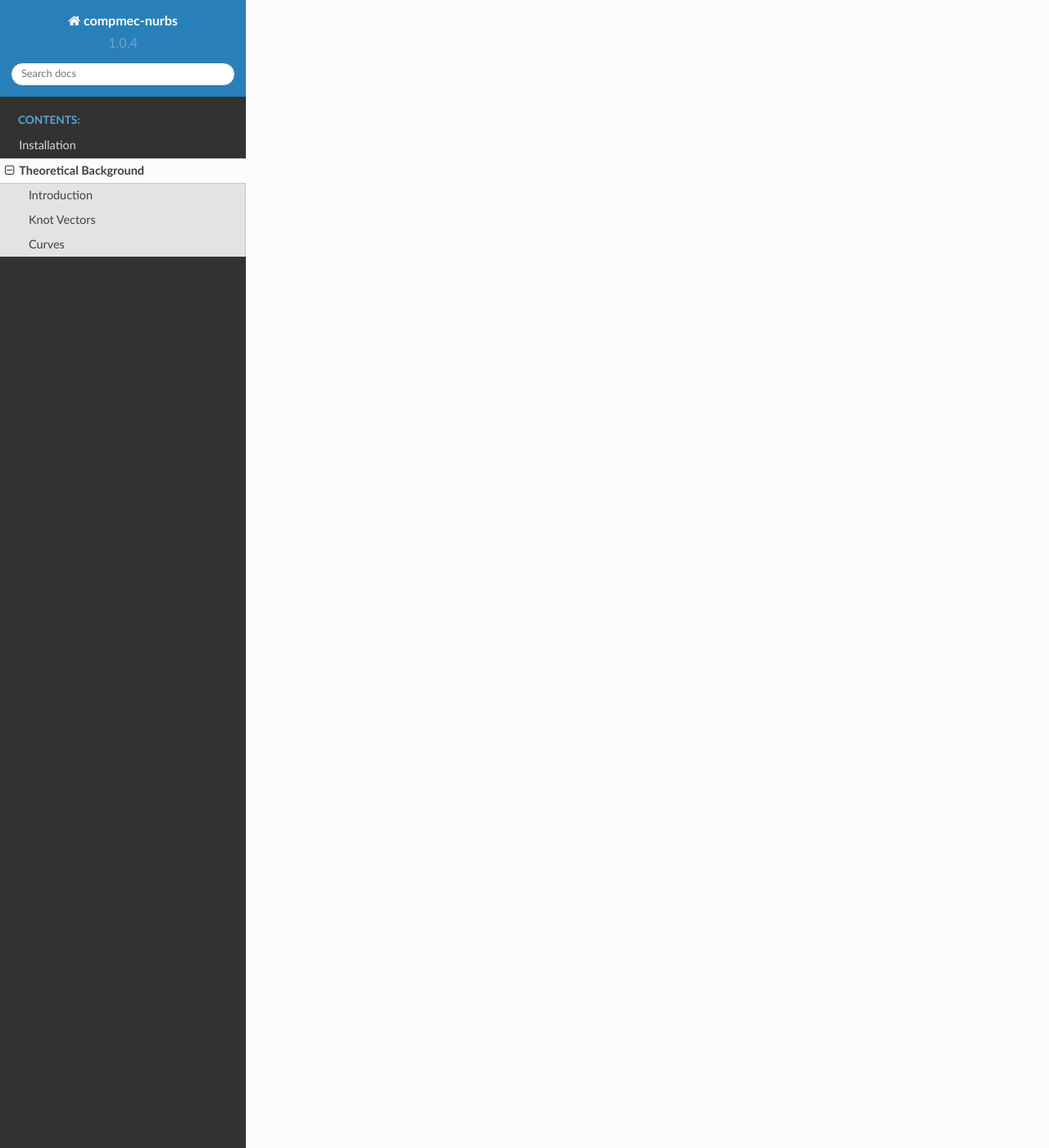
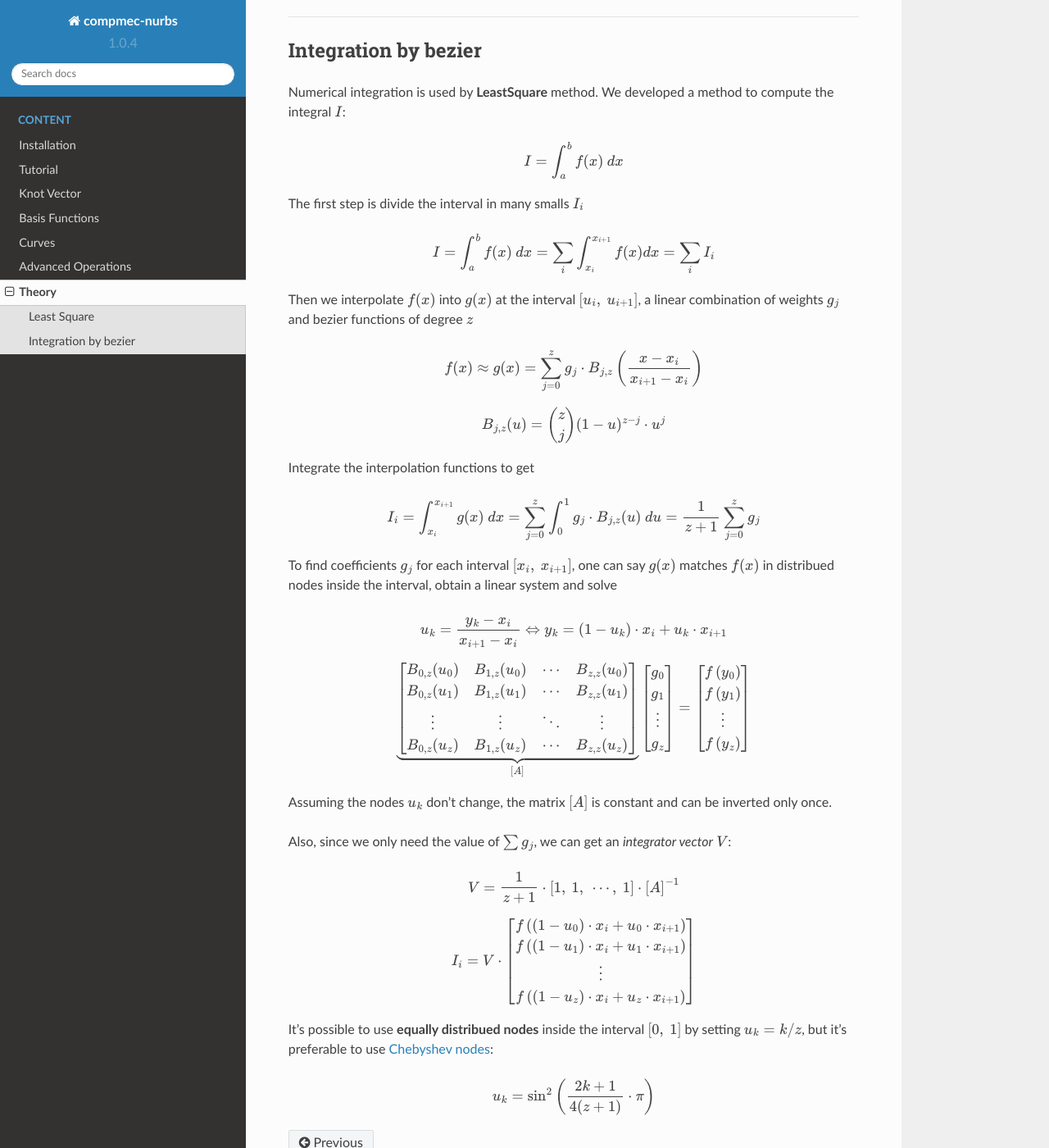
Before and after one commit to compmec/pynurbs, a Sphinx documentation site: the page built from docs/source/rst/theory.rst, in a window 1280 px wide and 1400 px high, scrolled down 1711 px. Shown: the whole window at 82% size. Built offline with Sphinx 7.4.7 and the Read the Docs theme 2.0.0, drawn with Linux system fonts in a browser that asks for light colours; the version number is read from the project's files by our own code; some of the changed text lies outside the part shown.

Commit message:
Update docs

```diff
--- /dev/null
+++ b/docs/source/rst/curve.rst
@@ -0,0 +1,3 @@
+===============
+Curves
+===============
--- a/docs/source/rst/theory.rst
+++ b/docs/source/rst/theory.rst
@@ -1,12 +1,128 @@
-Theoretical Background
-======================
+Theory
+=============
 
-Introduction
-------------
+---------------
+Least Square
+---------------
 
-Knot Vectors
-------------
+Many implementations shown in NURBS book didn't work, like ``knot_insert``, ``knot_remove``, ``degree_increase`` and ``degree_decrease``.
+Another approach was made to contour this problem, which is by using the **LeastSquare** method.
+This method can be also understood as Galerkin's method, which reduces the integral of the residual square.
+
+Let :math:`\mathbf{C}` and :math:`\mathbf{D}` be two curves defined by
+
+.. math::
+    \mathbf{C}(u) = \sum_{i=0}^{n-1} f_{i}(u) \cdot \mathbf{P}_i
+
+.. math::
+    \mathbf{D}(u) = \sum_{i=0}^{m-1} g_{i}(u) \cdot \mathbf{Q}_i
+
+The objective is to find the values of :math:`\mathbf{Q}` such :math:`\mathbf{D}` keeps as near as possible to :math:`\mathbf{C}`.
+It's done by reducing the residual square :math:`J`
+
+.. math::
+    J\left(\mathbf{Q}\right) = \int_{a}^{b} \|\mathbf{C}(u)-\mathbf{D}(u)\|^2 \ du
+
+Using the projection method, it's possible to get :math:`m` equations
+
+.. math::
+    \int_{a}^{b} \left[ \mathbf{C}(u)-\mathbf{D}(u)\right] \cdot g_{i}(u) \ du = 0
+
+.. math::
+    \forall i = 0, \ \cdots, \ m-1
+
+Expand to
+
+.. math::
+    \left[M\right] \cdot \mathbf{Q} = \left[L\right]\cdot \mathbf{P}
+
+.. math::
+    \left[M\right]_{ij} = \int_{a}^{b} g_{i}(u) \cdot g_{j}(u) \ du
+.. math::
+    \left[L\right]_{ij} = \int_{a}^{b} g_{i}(u) \cdot f_{j}(u) \ du
+
+Now it depends only on the computation of the terms :math:`M` and :math:`K` to find :math:`\mathbf{Q}` from :math:`\mathbf{P}`.
 
 
-Curves
-------
+.. math::
+    \mathbf{Q}^{\star} = \underbrace{\left[M\right]^{-1}\left[L\right]}_{\left[T\right]}\cdot \mathbf{P}
+
+Another important value is about the error:
+
+    If :math:`\mathbf{V}` is obtained from a ``knot_insert`` or ``degree_increase`` from :math:`\mathbf{U}`, then :math:`\mathbf{D}` is equal to :math:`\mathbf{C}`, giving a zero error.
+    But if :math:`\mathbf{V}` is obtained from a ``knot_remove`` or ``degree_decrease`` from :math:`\mathbf{U}`, then :math:`\mathbf{D}` may not be equal to :math:`\mathbf{C}`, giving a non-zero error.
+
+    We use :math:`J` to evaluate this error:
+
+    .. math::
+        J_{min} = J(\mathbf{Q}^{\star}) = \mathbf{P}^{T} \cdot \left[E\right] \cdot \mathbf{P}
+
+    .. math::
+        \left[E\right] = \left[K\right] - \left[L\right]^{T}\left[M\right]^{-1}\left[L\right]
+
+    .. math::
+        \left[K\right]_{ij} = \int_{a}^{b} f_{i}(u) \cdot f_{j}(u) \ du
+
+
+.. note::
+    There are :math:`n` control points :math:`\mathbf{P}` and :math:`m` control points :math:`\mathbf{Q}`
+
+    * :math:`K` is a :math:`(n \times n)` matrix
+    * :math:`L` is a :math:`(m \times n)` matrix
+    * :math:`M` is a :math:`(m \times m)` matrix
+    * :math:`T` is a :math:`(m \times n)` matrix
+    * :math:`E` is a :math:`(n \times n)` matrix
+
+
+----------------------------------------------------------------
+
+---------------------
+Integration by bezier
+---------------------
+
+Numerical integration is used by **LeastSquare** method.
+We developed a method to compute the integral :math:`I`:
+
+.. math::
+    I = \int_{a}^{b} f(x) \ dx
+
+The first step is divide the interval in many smalls :math:`I_i`
+
+.. math::
+    I = \int_{a}^{b} f(x) \ dx = \sum_{i} \int_{x_i}^{x_{i+1}} f(x) dx = \sum_{i} I_{i}
+
+Then we interpolate :math:`f(x)` into :math:`g(x)` at the interval :math:`\left[u_{i}, \ u_{i+1}\right]`, a linear combination of weights :math:`g_j` and bezier functions of degree :math:`z`
+
+.. math::
+    f(x) \approx g(x) = \sum_{j=0}^{z} g_{j} \cdot B_{j,z}\left(\dfrac{x-x_{i}}{x_{i+1}-x_{i}}\right)
+
+.. math::
+    B_{j,z}(u) = \binom{z}{j} (1-u)^{z-j} \cdot u^j
+
+Integrate the interpolation functions to get
+
+.. math::
+    I_{i} = \int_{x_i}^{x_{i+1}} g(x) \ dx = \sum_{j=0}^{z} \int_{0}^{1} g_{j} \cdot B_{j,z}(u) \ du = \dfrac{1}{z+1} \sum_{j=0}^{z} g_{j}
+
+To find coefficients :math:`g_{j}` for each interval :math:`\left[x_i, \ x_{i+1}\right]`, one can say :math:`g(x)` matches :math:`f(x)` in distribued nodes inside the interval, obtain a linear system and solve
+
+.. math::
+    u_{k} = \dfrac{y_k - x_{i}}{x_{i+1}-x_{i}} \Leftrightarrow y_{k} = (1-u_k) \cdot x_{i} + u_{k} \cdot x_{i+1}
+
+.. math::
+    \underbrace{\begin{bmatrix}B_{0,z}(u_0) & B_{1,z}(u_0) & \cdots & B_{z,z}(u_0) \\ B_{0,z}(u_1) & B_{1,z}(u_1) & \cdots & B_{z,z}(u_1) \\ \vdots & \vdots & \ddots & \vdots \\ B_{0,z}(u_z) & B_{1,z}(u_z) & \cdots & B_{z,z}(u_z) \end{bmatrix}}_{\left[A\right]}\begin{bmatrix}g_{0} \\ g_{1} \\ \vdots \\ g_{z}\end{bmatrix} = \begin{bmatrix}f\left(y_0\right) \\ f\left(y_1\right) \\ \vdots \\ f\left(y_z\right)\end{bmatrix}
+
+Assuming the nodes :math:`u_k` don't change, the matrix :math:`\left[A\right]` is constant and can be inverted only once.
+
+Also, since we only need the value of :math:`\sum g_{j}`, we can get an *integrator vector* :math:`V`:
+
+.. math::
+    V = \dfrac{1}{z+1} \cdot \left[1, \ 1, \ \cdots, \ 1\right] \cdot \left[A\right]^{-1}
+
+.. math::
+    I_{i} = V \cdot \begin{bmatrix}f\left((1-u_0) \cdot x_{i} + u_{0} \cdot x_{i+1} \right) \\ f\left((1-u_1) \cdot x_{i} + u_{1} \cdot x_{i+1} \right) \\ \vdots \\  f\left((1-u_z) \cdot x_{i} + u_{z} \cdot x_{i+1} \right) \end{bmatrix}
+
+It's possible to use **equally distribued nodes** inside the interval :math:`[0, \ 1]` by setting :math:`u_k = k/z`, but it's preferable to use `Chebyshev nodes <https://en.wikipedia.org/wiki/Chebyshev_nodes>`_:
+
+.. math::
+    u_k = \sin^2 \left(\dfrac{2k+1}{4(z+1)} \cdot \pi\right)
```
Also changed, not shown: README.md (+2 -1 lines), docs/source/index.rst (+9 -4 lines), docs/source/rst/advanced.rst (added, +24 -0 lines), docs/source/rst/basisfunction.rst (added, +73 -0 lines), docs/source/rst/knotvector.rst (added, +42 -0 lines), docs/source/rst/tutorial.rst (added, +38 -0 lines), 2 other files.
